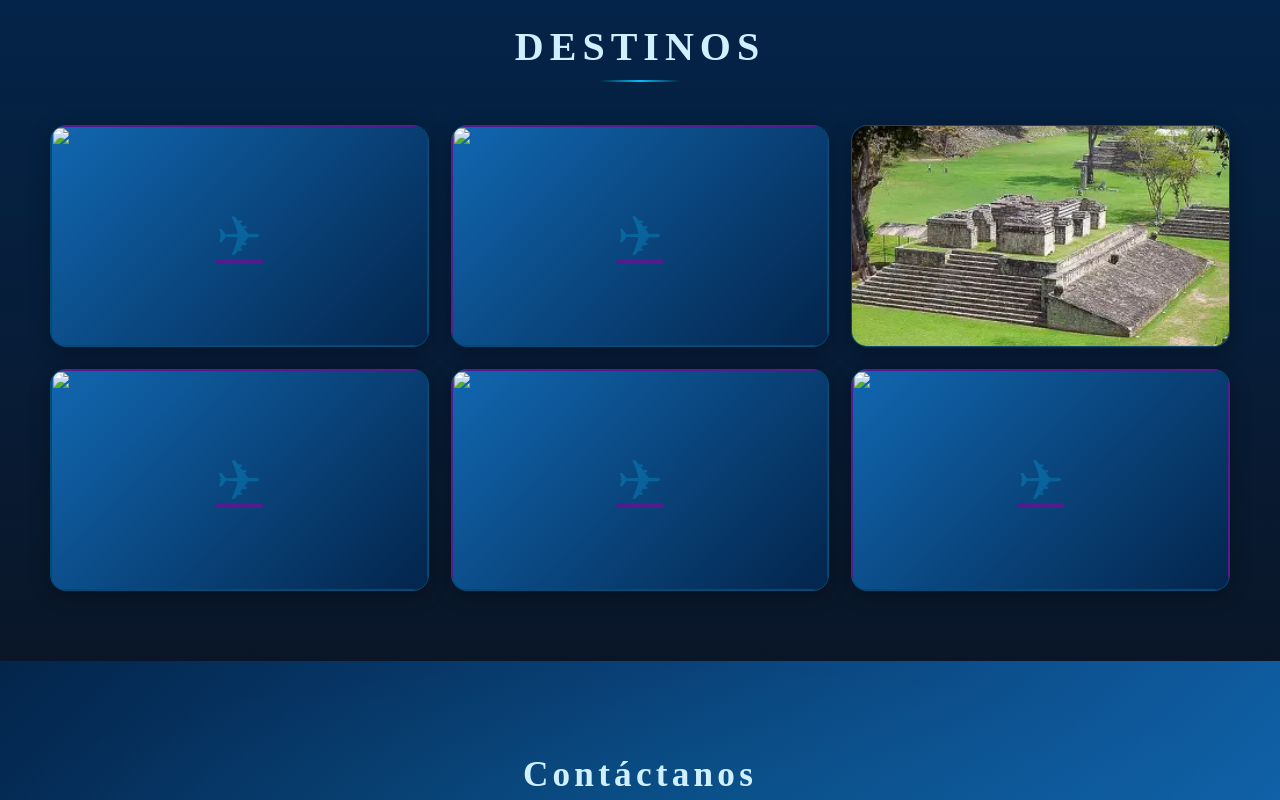
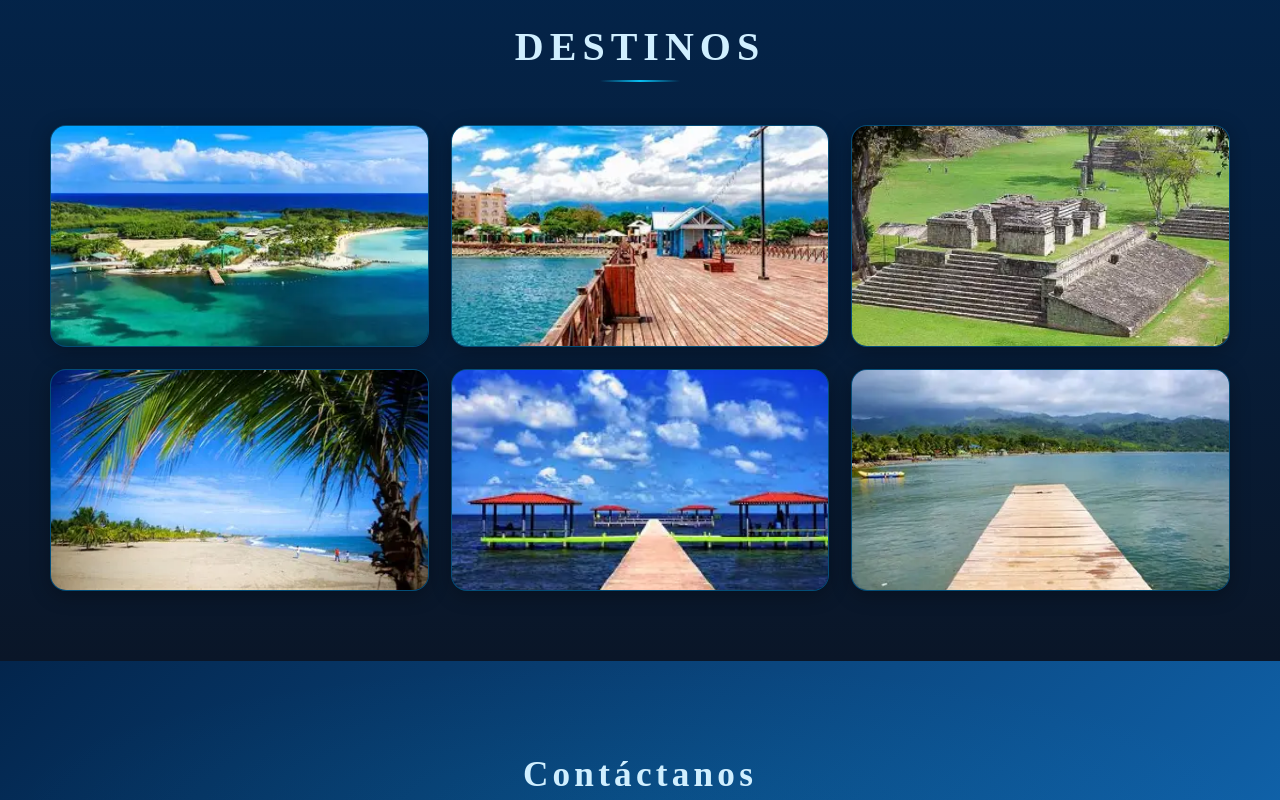
Before and after one commit to SHADOW-I95/EXOTUR, a plain HTML site: page index.html in a window 1280 px wide. Shown: the part 1060-1860 px from the top of the page. Drawn offline with Linux system fonts and the light colour scheme; files that its build step writes are made by us from their sources; files whose address does not match are found by name.

Commit message:
Update index.html

```diff
--- a/index.html
+++ b/index.html
@@ -3,13 +3,13 @@
 <head>
     <meta charset="UTF-8">
     <meta name="viewport" content="width=device-width, initial-scale=1.0">
-    <link rel="stylesheet" href="/ACCEST/css/stilo.css">
+    <link rel="stylesheet" href="stilo.css">
     <title>EXOTUR</title>
 </head>
 <body>
 
     <header class="menu">
-        <img src="/ACCEST/img/logo-removebg-preview.png">
+        <img src="logo-removebg-preview.png">
         <nav>
             <ul class="opciones-menu">
                 <li><a href="#DESTINOS">Destinos</a></li>
@@ -106,7 +106,7 @@
         <h2>DESTINOS</h2>
         <div class="grid">
             <div class="card"><a href="">
-                    <figure><img src="/ACCEST/img/roatan.jpg" alt="">
+                    <figure><img src="roatan.jpg" alt="">
                         <figcaption class="card-text">
                             <h5>roatan</h5>
                             <p>Precio <span>$999</span></p>
@@ -114,7 +114,7 @@
                     </figure>
                 </a></div>
             <div class="card"><a href="">
-                    <figure><img src="/ACCEST/img/ceib.jpg" alt="">
+                    <figure><img src="ceib.jpg" alt="">
                         <figcaption class="card-text">
                             <h5>ceiba</h5>
                             <p>Precio <span>$999</span></p>
@@ -130,7 +130,7 @@
                     </figure>
                 </a></div>
             <div class="card"><a href="">
-                    <figure><img src="/ACCEST/img/tela.jpg" alt="">
+                    <figure><img src="tela.jpg" alt="">
                         <figcaption class="card-text">
                             <h5>tela</h5>
                             <p>Precio <span>$999</span></p>
@@ -138,7 +138,7 @@
                     </figure>
                 </a></div>
             <div class="card"><a href="">
-                    <figure><img src="/ACCEST/img/lempira.jpg" alt="">
+                    <figure><img src="lempira.jpg" alt="">
                         <figcaption class="card-text">
                             <h5>lempira</h5>
                             <p>Precio <span>$999</span></p>
@@ -146,7 +146,7 @@
                     </figure>
                 </a></div>
             <div class="card"><a href="">
-                    <figure><img src="/ACCEST/img/omoa.jpg" alt="">
+                    <figure><img src="omoa.jpg" alt="">
                         <figcaption class="card-text">
                             <h5>omoa</h5>
                             <p>Precio <span>$999</span></p>
@@ -175,7 +175,7 @@
         </footer>
     </div>
 
-    <script src="/ACCEST/js/ke.js"></script>
+    <script src="ke.js"></script>
 
 </body>
 </html>
```
